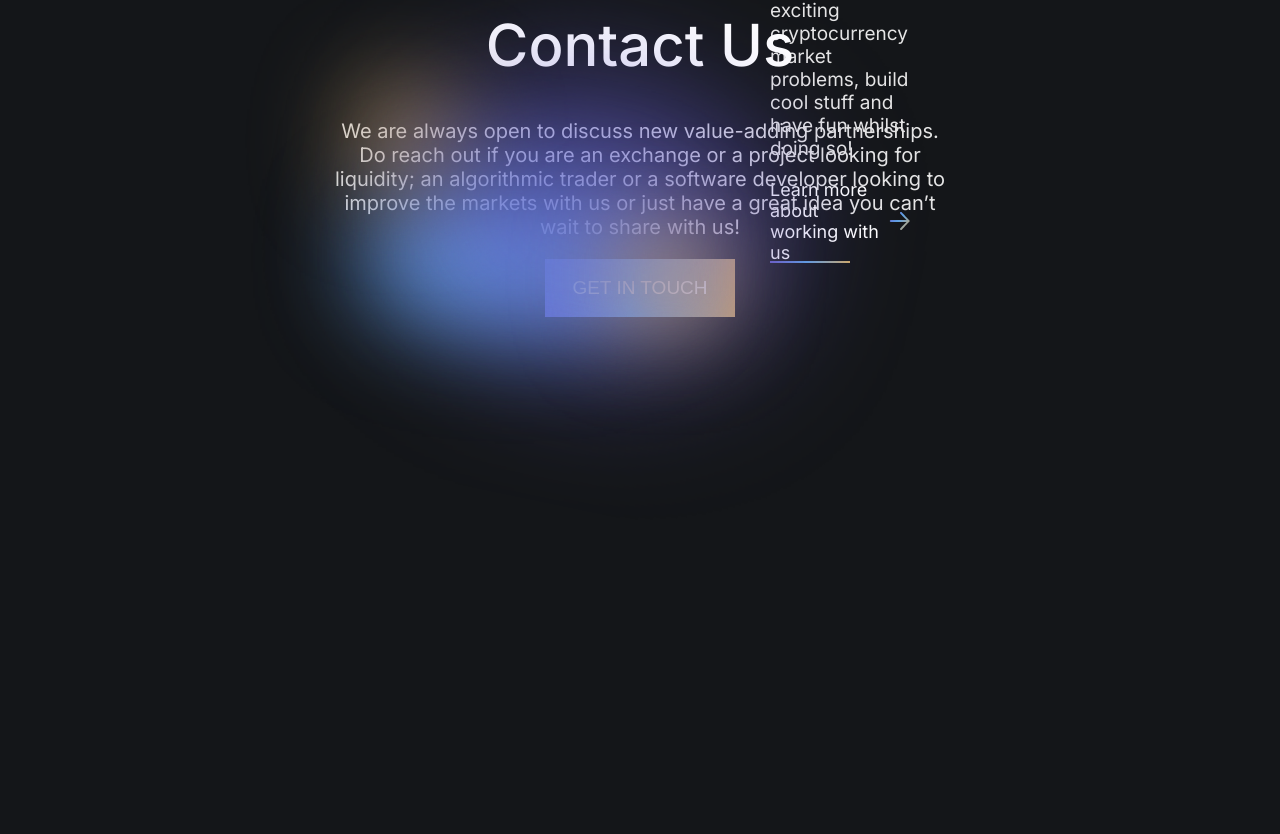
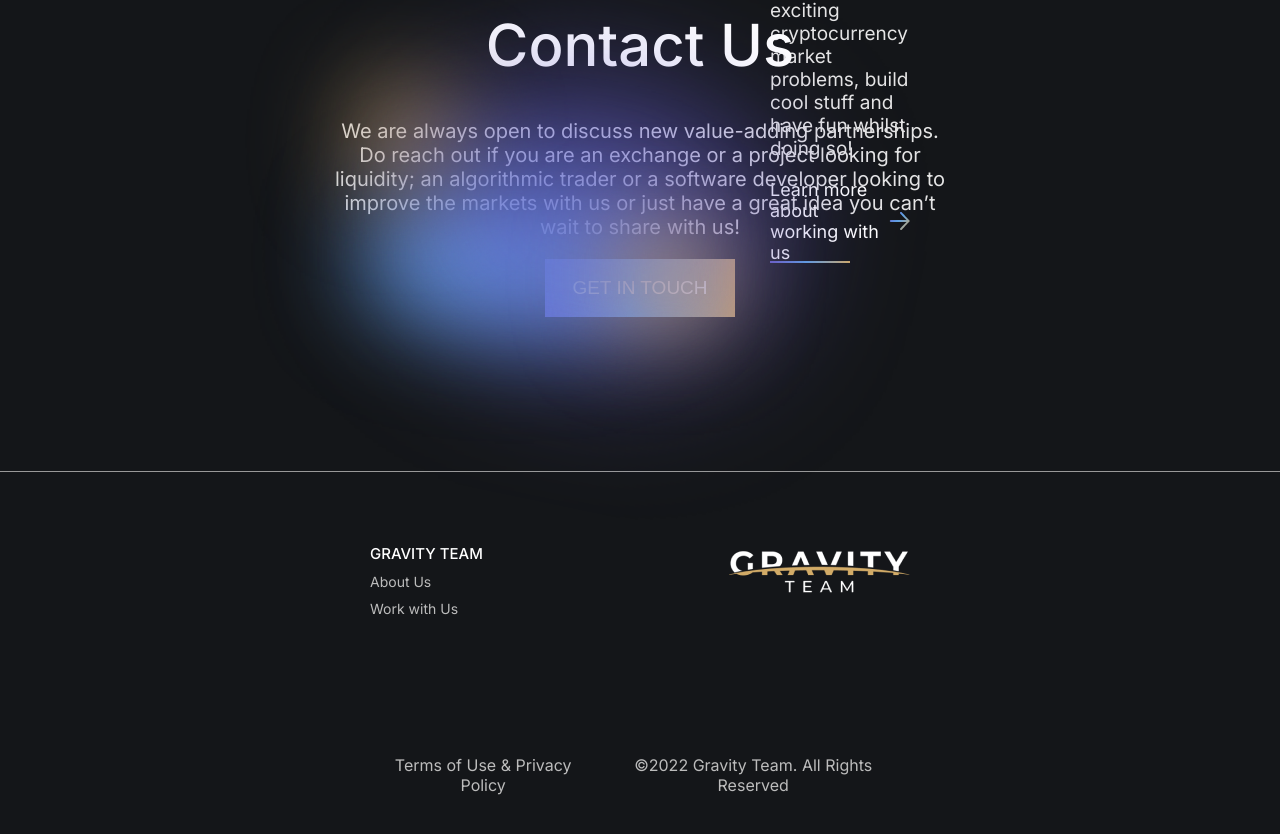
Before and after one commit to Jarax73/gravity, a React (Create React App) app: page / in a window 1280 px wide. Shown: the part 6502-7336 px from the top of the page. Before the commit the page ends 7073 px from the top, so only its background shows below. Built offline with nearby package versions, Linux system fonts and the light colour scheme.

Commit message:
Feature: add footer

```diff
--- a/src/App.js
+++ b/src/App.js
@@ -3,6 +3,7 @@
 import AboutSection from "./components/AboutSection";
 import Contact from "./components/Contact";
 import CryptoMarketSection from "./components/CryptoMarketSection";
+import Footer from "./components/Footer";
 import GravityTeam from "./components/GravityTeam";
 import IntroSection from "./components/IntroSection";
 import NavBar from "./components/NavBar";
@@ -20,6 +21,7 @@
       <Partners />
       <GravityTeam />
       <Contact />
+      <Footer />
     </div>
   );
 }
--- a/src/components/Contact.js
+++ b/src/components/Contact.js
@@ -15,7 +15,7 @@
   return (
     <div
       style={{
-        height: "600px",
+        height: "500px",
         marginTop: "250px",
         display: "flex",
         flexDirection: "column",
--- /dev/null
+++ b/src/components/Footer.js
@@ -0,0 +1,72 @@
+import React from "react";
+
+export default function Footer() {
+  return (
+    <div
+      style={{
+        borderTop: "1px solid #999",
+        paddingLeft: "370px",
+        paddingRight: "370px",
+        height: "400px",
+        display: "flex",
+        flexDirection: "column",
+        justifyContent: "space-around",
+      }}
+    >
+      <div style={{ display: "flex", justifyContent: "space-between" }}>
+        <div
+          style={{
+            display: "flex",
+            flexDirection: "column",
+          }}
+        >
+          <h1
+            style={{
+              fontSize: "15px",
+              textTransform: "uppercase",
+              fontWeight: "500",
+              textAlign: "left",
+            }}
+          >
+            Gravity Team
+          </h1>
+          <ul
+            style={{
+              listStyle: "none",
+              textAlign: "left",
+              fontSize: "14px",
+              margin: 0,
+              padding: 0,
+            }}
+          >
+            <li>
+              <a href="#" style={{ textDecoration: "none", color: "#BCBCBC" }}>
+                About Us
+              </a>
+            </li>
+            <li style={{ marginTop: "10px" }}>
+              <a
+                href="#"
+                style={{
+                  textDecoration: "none",
+                  color: "#BCBCBC",
+                }}
+              >
+                Work with Us
+              </a>
+            </li>
+          </ul>
+        </div>
+        <p>
+          <img src="/logo-light.png" alt="gravity logo" />
+        </p>
+      </div>
+      <div style={{ display: "flex", justifyContent: "space-between" }}>
+        <p style={{ color: "#BCBCBC" }}>Terms of Use & Privacy Policy</p>
+        <p style={{ color: "#BCBCBC" }}>
+          ©2022 Gravity Team. All Rights Reserved
+        </p>
+      </div>
+    </div>
+  );
+}
```
